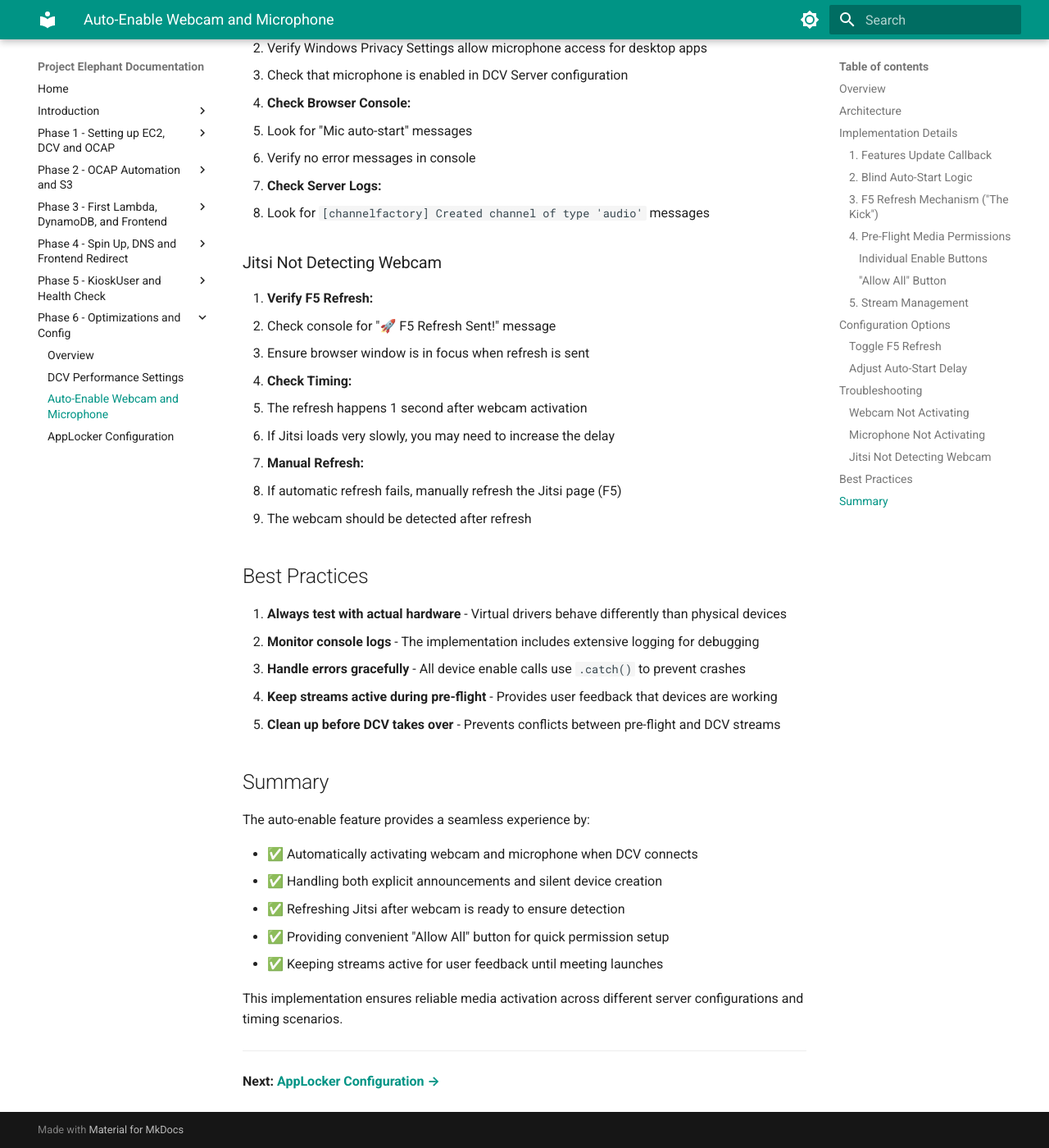
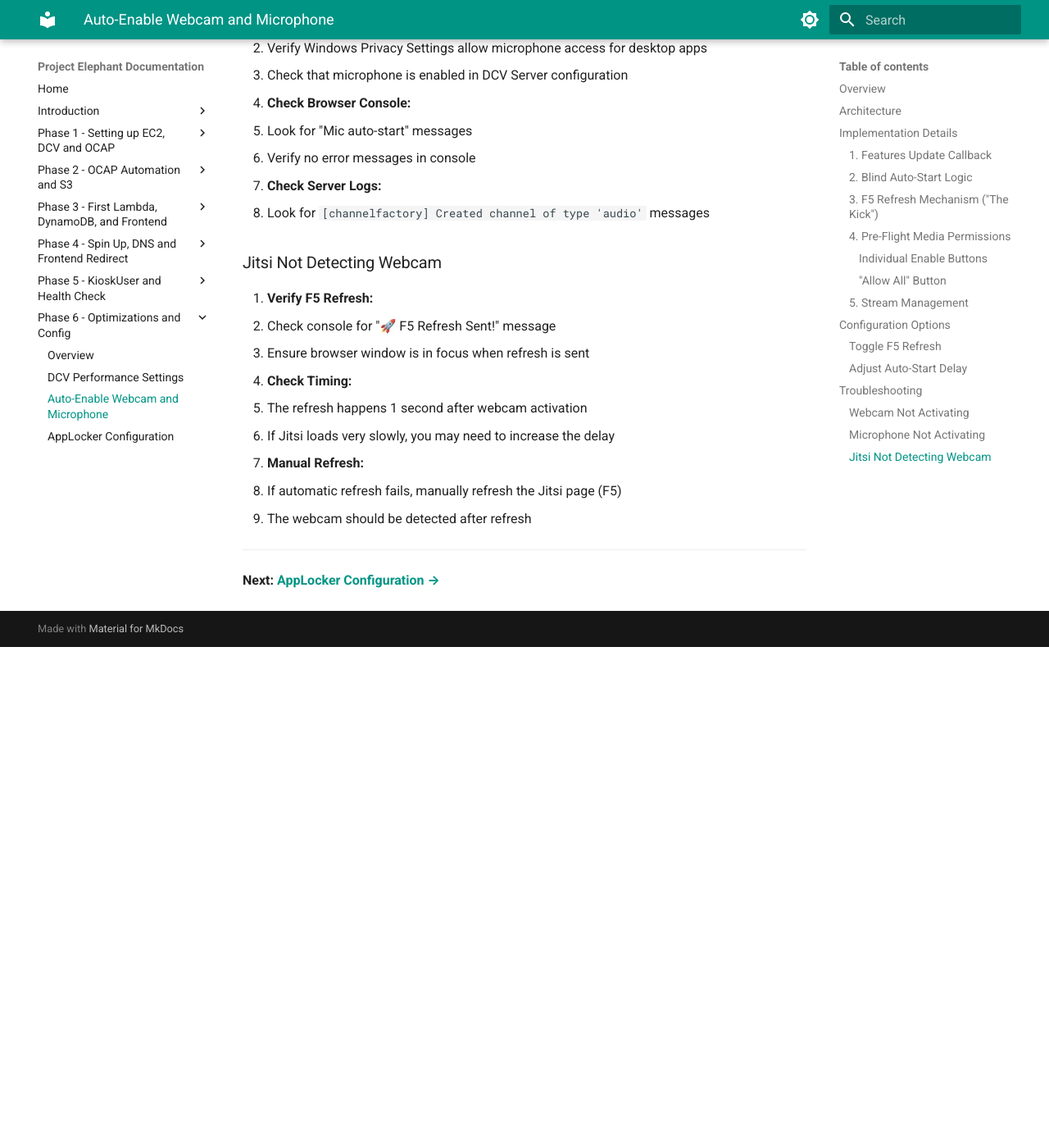
Before and after one commit to shaundano/project-elephant, an MkDocs documentation site: the page built from docs/docs/Phase 6/auto-enable-media.md, in a window 1280 px wide and 1400 px high, scrolled down 4704 px. Shown: the whole window at 82% size. Built offline with MkDocs 1.6.1 and Material for MkDocs 9.7.7, drawn with Linux system fonts in a browser that asks for light colours; after the commit the page ends 5493 px from its top, so only the background shows below that.

Commit message:
clean docs

```diff
--- a/docs/docs/Phase 6/auto-enable-media.md
+++ b/docs/docs/Phase 6/auto-enable-media.md
@@ -222,26 +222,6 @@
    - If automatic refresh fails, manually refresh the Jitsi page (F5)
    - The webcam should be detected after refresh
 
-## Best Practices
-
-1. **Always test with actual hardware** - Virtual drivers behave differently than physical devices
-2. **Monitor console logs** - The implementation includes extensive logging for debugging
-3. **Handle errors gracefully** - All device enable calls use `.catch()` to prevent crashes
-4. **Keep streams active during pre-flight** - Provides user feedback that devices are working
-5. **Clean up before DCV takes over** - Prevents conflicts between pre-flight and DCV streams
-
-## Summary
-
-The auto-enable feature provides a seamless experience by:
-
-- ✅ Automatically activating webcam and microphone when DCV connects
-- ✅ Handling both explicit announcements and silent device creation
-- ✅ Refreshing Jitsi after webcam is ready to ensure detection
-- ✅ Providing convenient "Allow All" button for quick permission setup
-- ✅ Keeping streams active for user feedback until meeting launches
-
-This implementation ensures reliable media activation across different server configurations and timing scenarios.
-
 ---
 
 **Next: [AppLocker Configuration →](applocker.md)**
```
